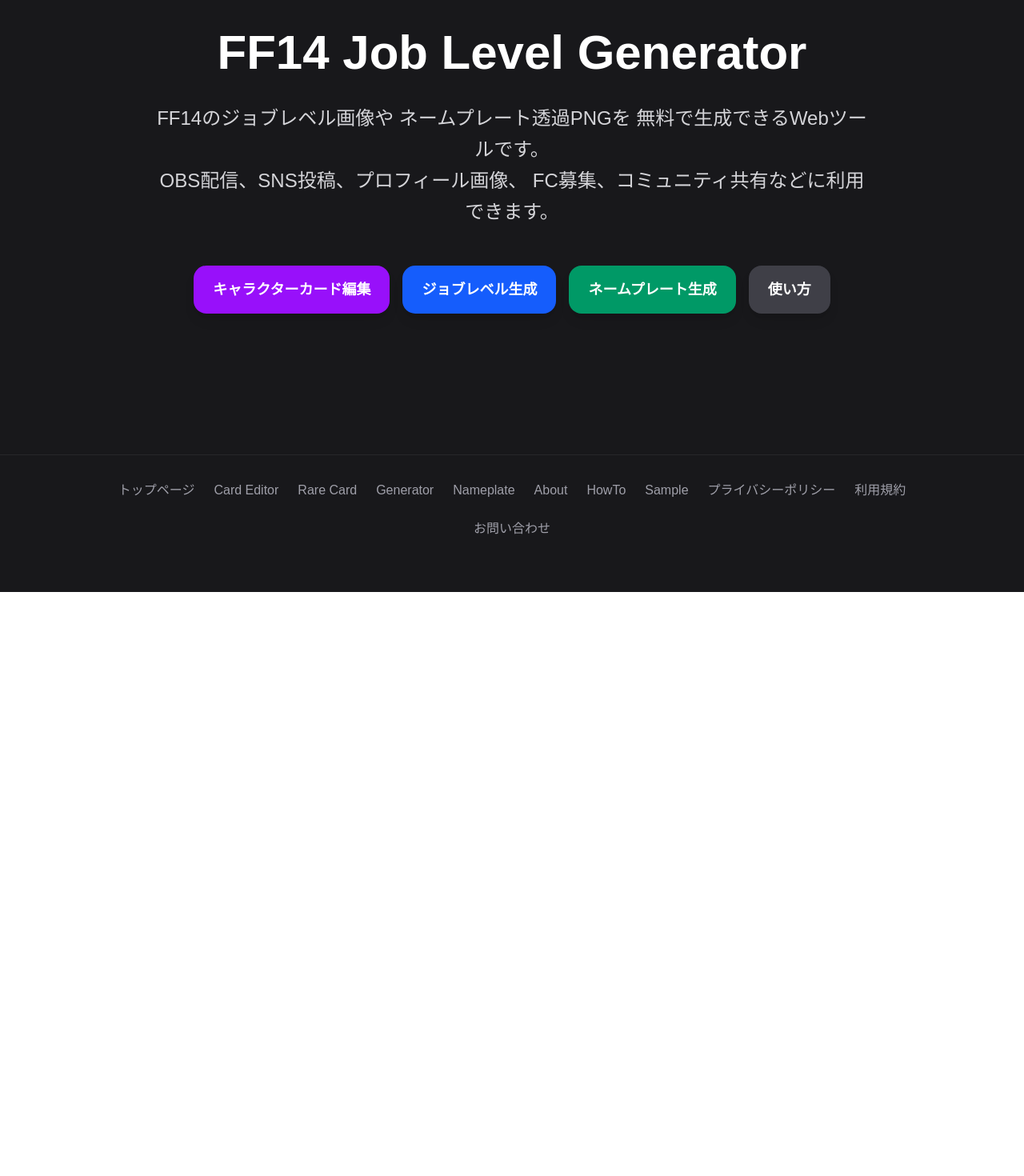
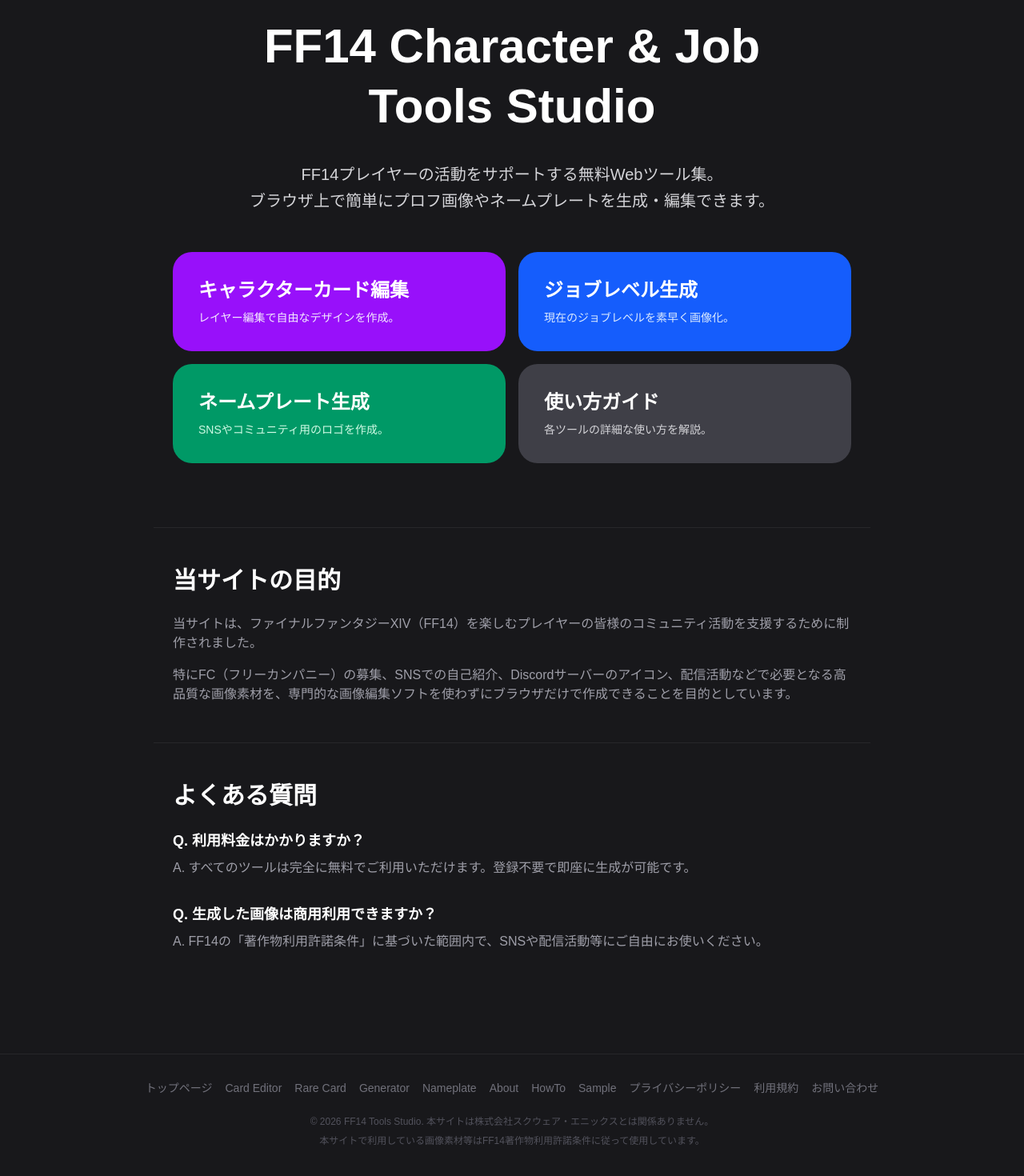
Before and after one commit to DahliaVi-s2/ff14-ui-generator, a Next.js app: page / in a window 1280 px wide. Shown: the part 60-1530 px from the top of the page at 80% size. Before the commit the page ends 800 px from the top, so only its background shows below. Built offline with nearby package versions, Linux system fonts and the light colour scheme; a web font is replaced by a local one.

Commit message:
fix issue

```diff
--- a/app/page.tsx
+++ b/app/page.tsx
@@ -4,63 +4,87 @@
   return (
     <main className="min-h-screen bg-zinc-900 text-white">
 
-      {/* Hero */}
-      <section className="max-w-6xl mx-auto px-6 py-24 text-center">
-
-        <h1 className="text-6xl font-black mb-8">
-          FF14 Job Level Generator
+      {/* Hero Section */}
+      <section className="max-w-4xl mx-auto px-6 py-20 text-center">
+        <h1 className="text-5xl md:text-6xl font-black mb-8 leading-tight">
+          FF14 Character & Job <br className="hidden md:block" /> Tools Studio
         </h1>
-
-        <p className="text-zinc-300 text-2xl leading-relaxed max-w-4xl mx-auto">
-          FF14のジョブレベル画像や
-          ネームプレート透過PNGを
-          無料で生成できるWebツールです。
-          <br />
-          OBS配信、SNS投稿、プロフィール画像、
-          FC募集、コミュニティ共有などに利用できます。
+        <p className="text-zinc-300 text-xl leading-relaxed">
+          FF14プレイヤーの活動をサポートする無料Webツール集。<br />
+          ブラウザ上で簡単にプロフ画像やネームプレートを生成・編集できます。
         </p>
 
-        <div className="flex flex-wrap justify-center gap-4 mt-12">
-
-          <a href="/card" className="inline-block bg-purple-600 hover:bg-purple-500 transition px-6 py-4 rounded-2xl font-bold text-lg shadow-lg">
-            キャラクターカード編集
-          </a>
-
-          <a href="/generator" className="inline-block bg-blue-600 hover:bg-blue-500 transition px-6 py-4 rounded-2xl font-bold text-lg shadow-lg">
-            ジョブレベル生成
-          </a>
-
-          <a href="/nameplate" className="inline-block bg-emerald-600 hover:bg-emerald-500 transition px-6 py-4 rounded-2xl font-bold text-lg shadow-lg">
-            ネームプレート生成
-          </a>
-
-          <a href="/howto" className="inline-block bg-zinc-700 hover:bg-zinc-600 transition px-6 py-4 rounded-2xl font-bold text-lg shadow-lg">
-            使い方
-          </a>
-
+        {/* Tools Grid */}
+        <div className="grid md:grid-cols-2 gap-4 mt-12">
+          <Link href="/card" className="bg-purple-600 hover:bg-purple-500 p-8 rounded-3xl text-left transition transform hover:scale-[1.02]">
+            <h3 className="text-2xl font-black mb-2">キャラクターカード編集</h3>
+            <p className="text-sm text-purple-100">レイヤー編集で自由なデザインを作成。</p>
+          </Link>
+          <Link href="/generator" className="bg-blue-600 hover:bg-blue-500 p-8 rounded-3xl text-left transition transform hover:scale-[1.02]">
+            <h3 className="text-2xl font-black mb-2">ジョブレベル生成</h3>
+            <p className="text-sm text-blue-100">現在のジョブレベルを素早く画像化。</p>
+          </Link>
+          <Link href="/nameplate" className="bg-emerald-600 hover:bg-emerald-500 p-8 rounded-3xl text-left transition transform hover:scale-[1.02]">
+            <h3 className="text-2xl font-black mb-2">ネームプレート生成</h3>
+            <p className="text-sm text-emerald-100">SNSやコミュニティ用のロゴを作成。</p>
+          </Link>
+          <Link href="/howto" className="bg-zinc-700 hover:bg-zinc-600 p-8 rounded-3xl text-left transition transform hover:scale-[1.02]">
+            <h3 className="text-2xl font-black mb-2">使い方ガイド</h3>
+            <p className="text-sm text-zinc-300">各ツールの詳細な使い方を解説。</p>
+          </Link>
         </div>
-
       </section>
 
-      {/* ... (About / Features / FAQ / Copyright はそのまま) ... */}
+      {/* About Section */}
+      <section className="max-w-4xl mx-auto px-6 py-12 border-t border-zinc-800">
+        <h2 className="text-3xl font-black mb-6">当サイトの目的</h2>
+        <div className="text-zinc-400 space-y-4">
+          <p>
+            当サイトは、ファイナルファンタジーXIV（FF14）を楽しむプレイヤーの皆様のコミュニティ活動を支援するために制作されました。
+          </p>
+          <p>
+            特にFC（フリーカンパニー）の募集、SNSでの自己紹介、Discordサーバーのアイコン、配信活動などで必要となる高品質な画像素材を、専門的な画像編集ソフトを使わずにブラウザだけで作成できることを目的としています。
+          </p>
+        </div>
+      </section>
+
+      {/* FAQ Section */}
+      <section className="max-w-4xl mx-auto px-6 py-12 border-t border-zinc-800">
+        <h2 className="text-3xl font-black mb-6">よくある質問</h2>
+        <div className="space-y-8">
+          <div>
+            <h4 className="font-bold text-lg text-white mb-2">Q. 利用料金はかかりますか？</h4>
+            <p className="text-zinc-400">A. すべてのツールは完全に無料でご利用いただけます。登録不要で即座に生成が可能です。</p>
+          </div>
+          <div>
+            <h4 className="font-bold text-lg text-white mb-2">Q. 生成した画像は商用利用できますか？</h4>
+            <p className="text-zinc-400">A. FF14の「著作物利用許諾条件」に基づいた範囲内で、SNSや配信活動等にご自由にお使いください。</p>
+          </div>
+        </div>
+      </section>
 
       {/* Footer */}
-      <footer className="border-t border-zinc-800 mt-20">
-        <div className="max-w-6xl mx-auto px-6 py-8 flex flex-wrap gap-6 justify-center text-zinc-400">
-          <Link href="/">トップページ</Link>
-          <Link href="/card">Card Editor</Link>
-          <Link href="/rare-card">Rare Card</Link> {/* ここに追加 */}
-          <Link href="/generator">Generator</Link>
-          <Link href="/nameplate">Nameplate</Link>
-          <Link href="/about">About</Link>
-          <Link href="/howto">HowTo</Link>
-          <Link href="/sample">Sample</Link>
-          <Link href="/privacy">プライバシーポリシー</Link>
-          <Link href="/terms">利用規約</Link>
-          <a href="https://x.com/vrc_DahliaVi" target="_blank">お問い合わせ</a>
+      <footer className="border-t border-zinc-800 mt-20 pb-12">
+        <div className="max-w-6xl mx-auto px-6 py-8">
+          <div className="flex flex-wrap gap-4 justify-center text-sm text-zinc-500 mb-6">
+            <Link href="/" className="hover:text-white">トップページ</Link>
+            <Link href="/card" className="hover:text-white">Card Editor</Link>
+            <Link href="/rare-card" className="hover:text-white">Rare Card</Link>
+            <Link href="/generator" className="hover:text-white">Generator</Link>
+            <Link href="/nameplate" className="hover:text-white">Nameplate</Link>
+            <Link href="/about" className="hover:text-white">About</Link>
+            <Link href="/howto" className="hover:text-white">HowTo</Link>
+            <Link href="/sample" className="hover:text-white">Sample</Link>
+            <Link href="/privacy" className="hover:text-white">プライバシーポリシー</Link>
+            <Link href="/terms" className="hover:text-white">利用規約</Link>
+            <a href="https://x.com/vrc_DahliaVi" target="_blank" rel="noopener noreferrer" className="hover:text-white">お問い合わせ</a>
+          </div>
+          <div className="text-center text-zinc-600 text-xs">
+            <p>© 2026 FF14 Tools Studio. 本サイトは株式会社スクウェア・エニックスとは関係ありません。</p>
+            <p className="mt-2">本サイトで利用している画像素材等はFF14著作物利用許諾条件に従って使用しています。</p>
+          </div>
         </div>
       </footer>
-
     </main>
   )
 }
```
